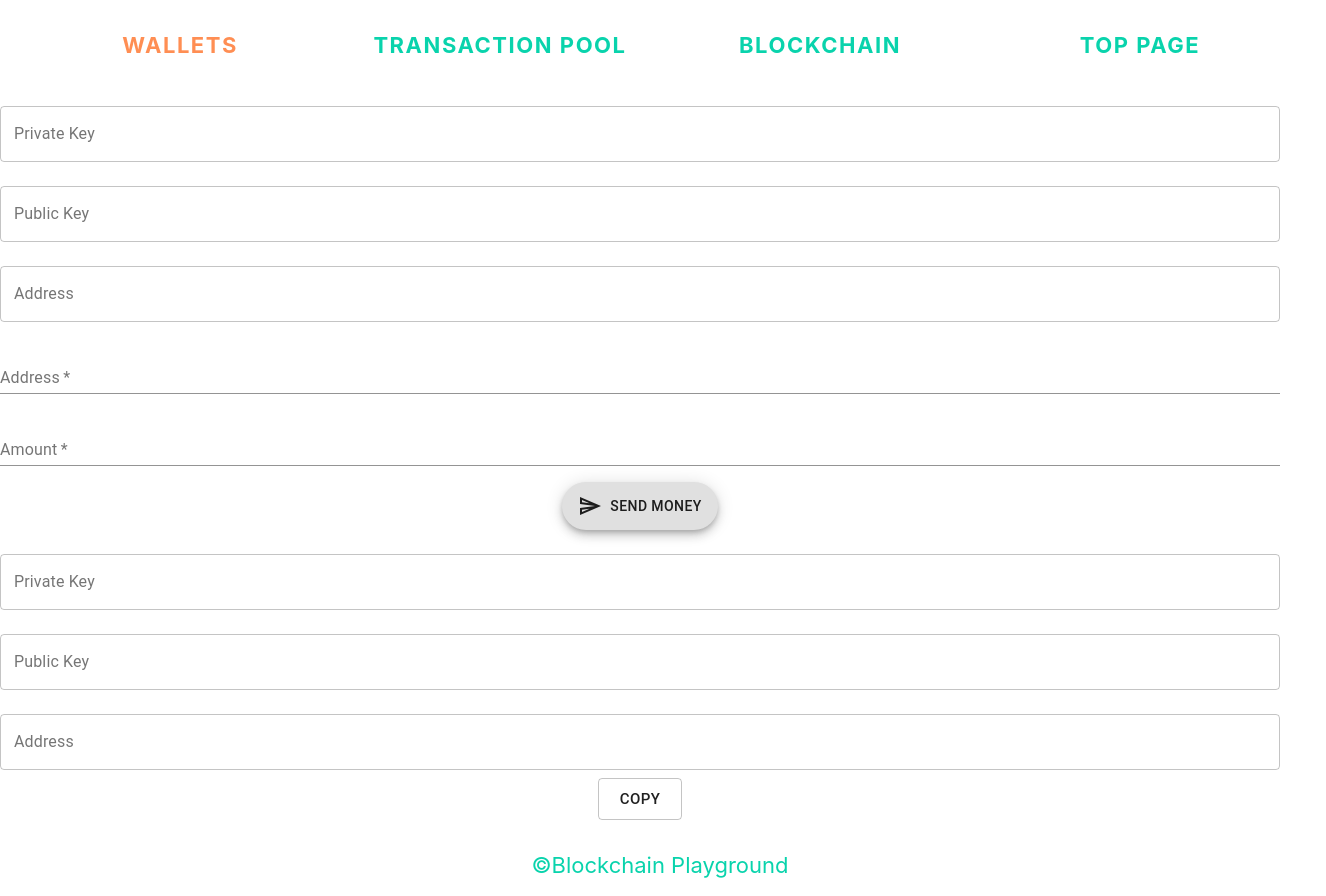
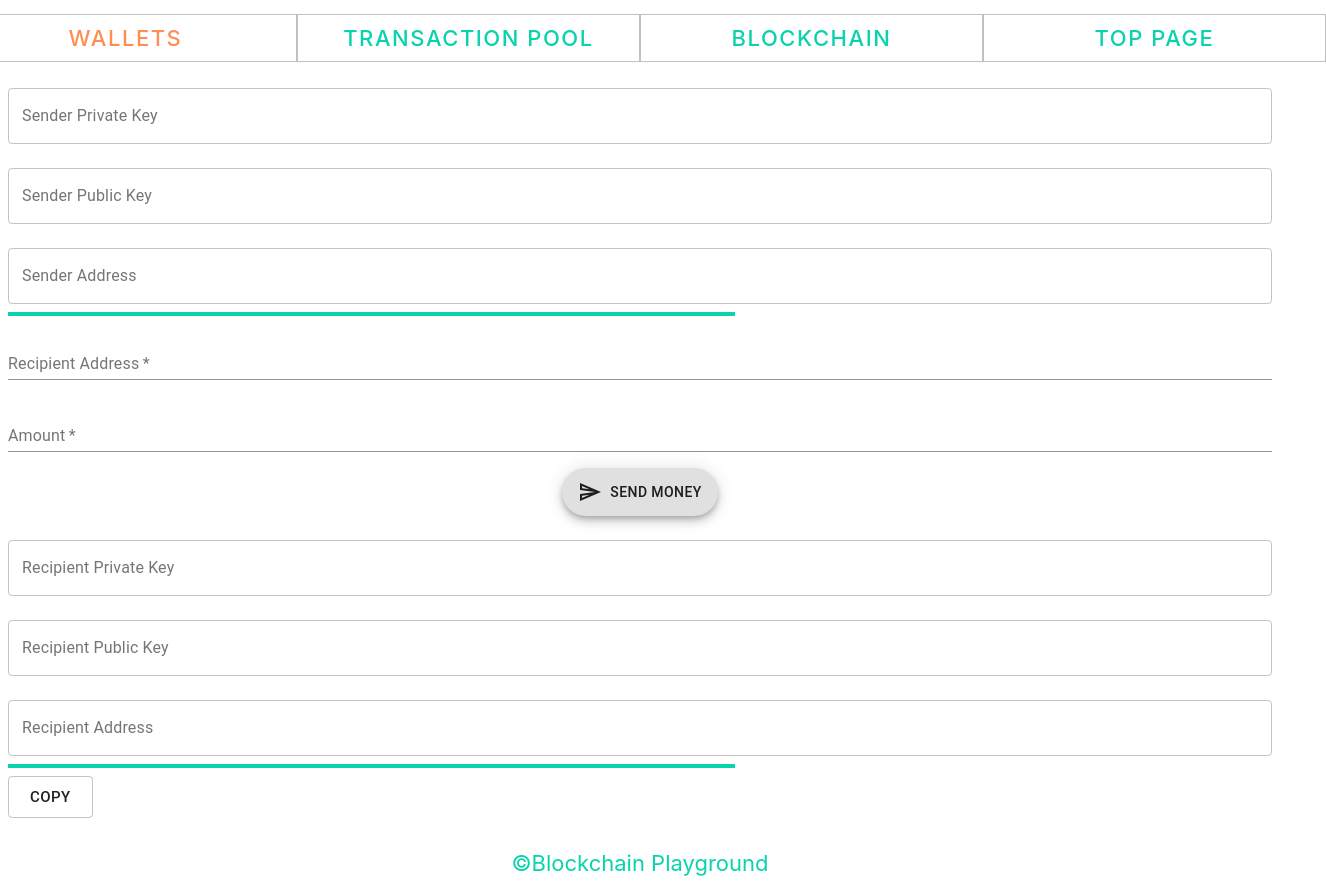
Before and after one commit to rkaku/formik-material-ui, a React (Create React App) app: page /wallet in a window 1280 px wide. Shown: the top 896 px of the page, 1326 px wide, since content can reach past the window. Built offline with nearby package versions, Linux system fonts and the light colour scheme; no server answers.

Commit message:
modify linear query

```diff
--- a/src/layouts/navigation/Footer.js
+++ b/src/layouts/navigation/Footer.js
@@ -8,8 +8,8 @@ export default function Navigation () {
   return (
     <div className="nav">
       <header className="nav-footer">
-        <ul className="ul-style">
-          <li className="li-style">
+        <ul className="ul-style-footer">
+          <li className="li-style-footer">
             <NavLink
               className="nav-link"
               to="/"
--- a/src/layouts/navigation/Navigation.css
+++ b/src/layouts/navigation/Navigation.css
@@ -10,7 +10,7 @@
   align-items: center;
   /* justify-content: center; */
   font-size: calc(14px + 1vmin);
-  font-weight: bold;
+  font-weight: 456;
   letter-spacing: 0.07em;
   color: white;
 }
@@ -39,13 +39,29 @@
 }
 
 .ul-style {
+  margin: 14px 0 10px;
+  /* margin-top: 10px; */
+  padding: 0;
+  display: flex;
+  flex-direction: row;
+}
+
+.ul-style-footer {
+  /* margin: 0; */
+  padding: 0;
   display: flex;
   flex-direction: row;
 }
 
 .li-style {
-  width: 300px;
+  width: 321px;
   list-style-type: none;
-  /* border: 1px solid gray; */
+  border: 0.1px solid silver;
   padding: 10px;
 }
+
+.li-style-footer {
+  width: 321px;
+  list-style-type: none;
+  padding: 10px;
+}
--- a/src/pages/Home.css
+++ b/src/pages/Home.css
@@ -49,7 +49,8 @@
 
 .wrapper #background {
   width: 100%;
-  height: 100%;
+  height: auto;
+  /* height: 100%; */
 }
 
 .fluffy {
--- a/src/pages/Home.js
+++ b/src/pages/Home.js
@@ -13,7 +13,7 @@ export default function Home () {
     <div className="wrapper">
       <Box m={0.1} pt={0.8} pr={0.2}>
         <img id="background" src={ mars } alt="mars" />
-        <img className="fluffy" src={ martian } alt="Martian" />
+        <img className="fluffy" src={ martian } alt="martian" />
         <p>Blockchain Playground</p>
         <div id="button-wrapper">
           <GettingStartedButton
--- a/src/pages/Wallet.js
+++ b/src/pages/Wallet.js
@@ -21,7 +21,7 @@ import Box from '@material-ui/core/Box'
 export default function Container () {
   function Wallet () {
     return (
-      <Box textAlign="center">
+      <Box mr={ 1 } ml={ 1 }>
         <Formik
           // enableReinitialize={ true } :TODO: ???
           initialValues={
@@ -46,7 +46,7 @@ export default function Container () {
             <Form>
               <WalletTextField
                 name="sender_priv_key"
-                label="Private Key"
+                label="Sender Private Key"
                 type="text"
                 placeholder="Private Key"
                 fullWidth
@@ -55,7 +55,7 @@ export default function Container () {
               />
               <WalletTextField
                 name="sender_pub_key"
-                label="Public Key"
+                label="Sender Public Key"
                 type="text"
                 placeholder="Public Key"
                 fullWidth
@@ -64,7 +64,7 @@ export default function Container () {
               />
               <WalletTextField
                 name="sender_address"
-                label="Address"
+                label="Sender Address"
                 type="text"
                 placeholder="Address"
                 fullWidth
@@ -72,12 +72,12 @@ export default function Container () {
                 margin="normal"
               />
               {
-                !selector && <LinearQuery />
+                !selector[ 0 ] && <LinearQuery />
               }
-              {/* <LinearQuery /> */}
+              {/* <LinearQuery /> */ }
               <WalletTextField
                 name="recipient_address"
-                label="Address"
+                label="Recipient Address"
                 type="text"
                 placeholder="Address"
                 required
@@ -96,6 +96,7 @@ export default function Container () {
                 error={ ( touched.value && !values.value ) || errors.value }
               />
               {/* :FIXME: Validation Error */ }
+              <Box textAlign="center">
                 <SendDialogButton
                   type="submit"
                   // variant="outlined"
@@ -103,6 +104,7 @@ export default function Container () {
                   size="large"
                   disabled={ !isValid || isSubmitting }
                 />
+              </Box>
               {/* <Button
               type="submit"
               variant="outlined"
@@ -123,7 +125,7 @@ export default function Container () {
             </Button> */}
               <WalletTextField
                 name="bob_priv_key"
-                label="Private Key"
+                label="Recipient Private Key"
                 type="text"
                 placeholder="Private Key"
                 fullWidth
@@ -132,7 +134,7 @@ export default function Container () {
               />
               <WalletTextField
                 name="bob_pub_key"
-                label="Public Key"
+                label="Recipient Public Key"
                 type="text"
                 placeholder="Public Key"
                 fullWidth
@@ -141,7 +143,7 @@ export default function Container () {
               />
               <WalletTextField
                 name="bob_address"
-                label="Address"
+                label="Recipient Address"
                 type="text"
                 placeholder="Address"
                 fullWidth
@@ -149,9 +151,9 @@ export default function Container () {
                 margin="normal"
               />
               {
-                !selector && <LinearQuery />
+                !selector[ 1 ] && <LinearQuery />
               }
-              {/* <LinearQuery /> */}
+              <Box mt={ 1 }>
                 <Button
                   data-clipboard-text={ bob.address }
                   className="btn"
@@ -163,6 +165,7 @@ export default function Container () {
                 >
                   Copy
               </Button>
+              </Box>
               {/* <button className="btn" data-clipboard-text={ bob.address }>COPY :)</button> */ }
             </Form>
           ) }
```
Lines whose indentation alone changed are shown as unchanged.
